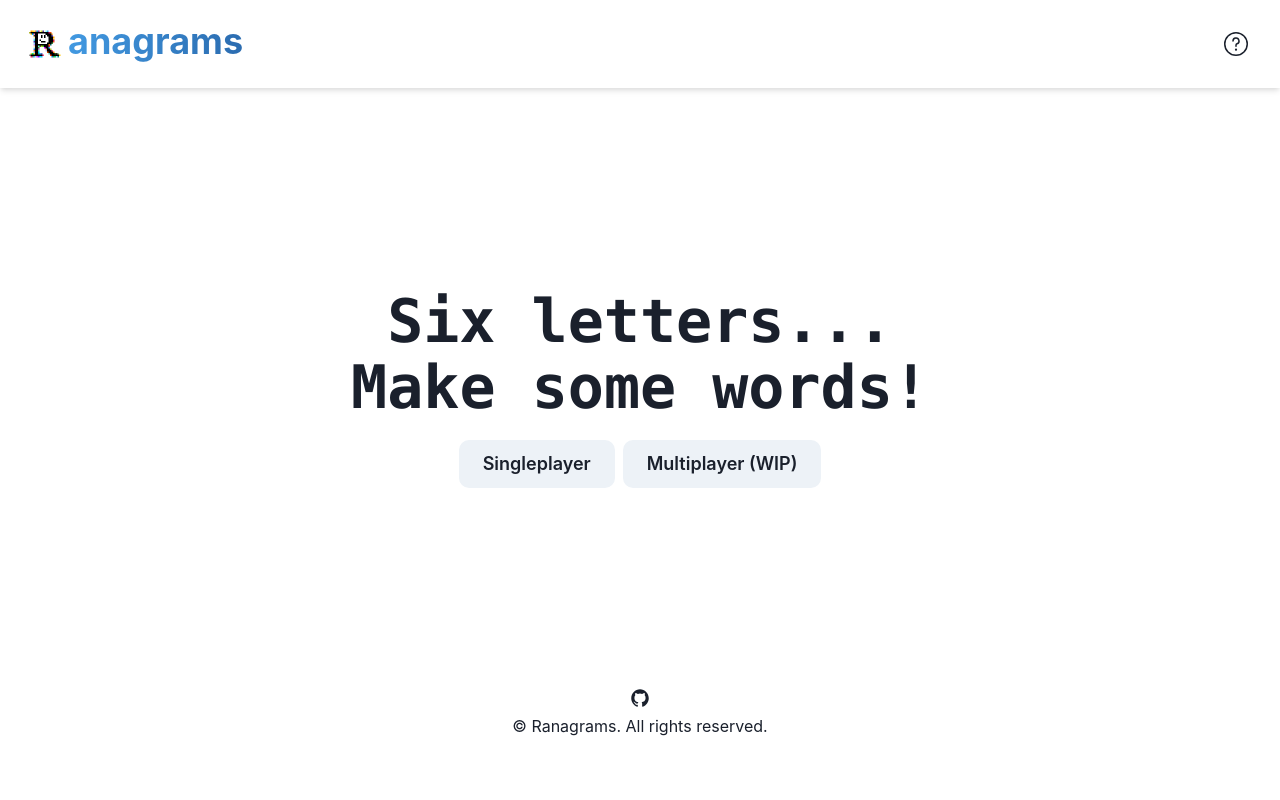
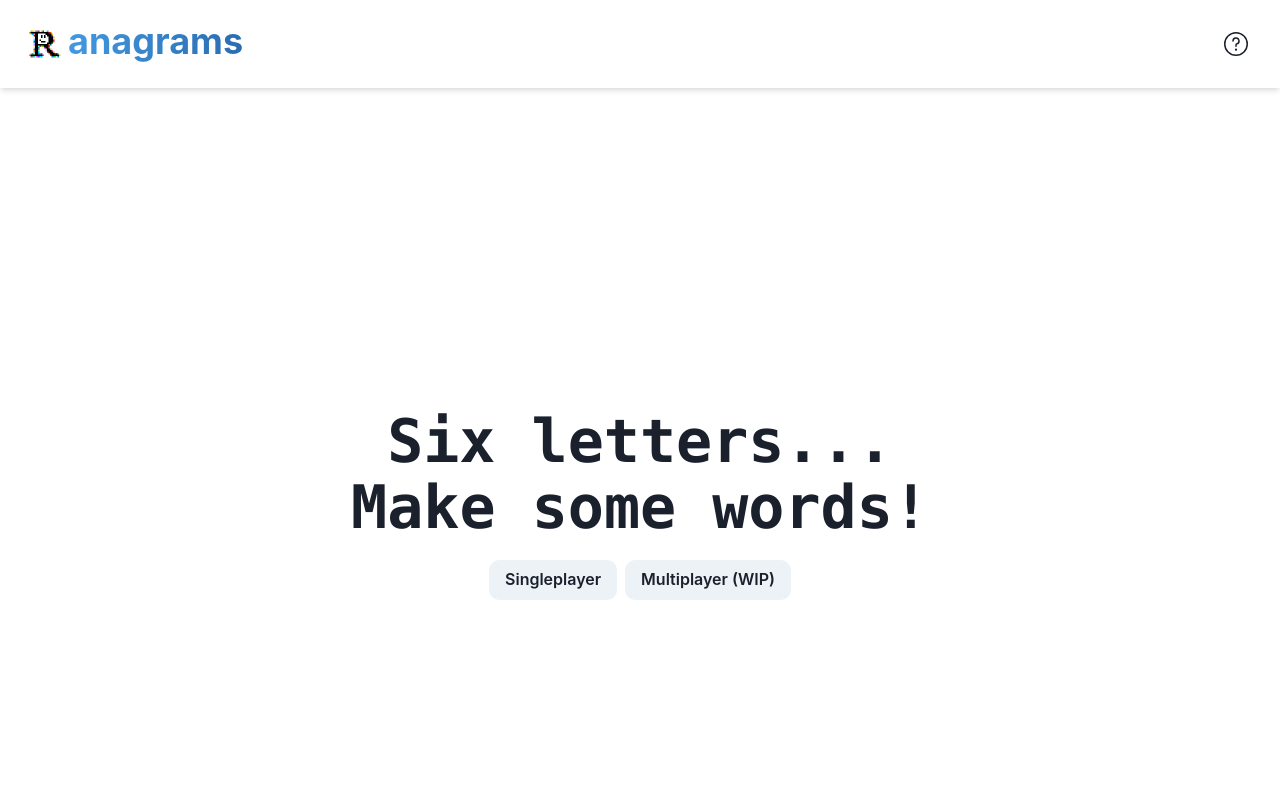
Before and after one commit to fe-i/Ranagrams, a Next.js app: page / in a window 1280 px wide. Shown: the top 800 px of the page. Built offline with nearby package versions, Linux system fonts and the light colour scheme.

Commit message:
bug fixes & etc

```diff
--- a/src/pages/index.tsx
+++ b/src/pages/index.tsx
@@ -13,7 +13,7 @@ const Home: NextPage = () => {
 				textAlign="center"
 				gap={5}
 				px={8}
-				py={{ base: 180, md: 200 }}>
+				py={{ base: "30vh", md: "40vh" }}>
 				<Heading
 					fontFamily="mono"
 					fontWeight={600}
@@ -24,20 +24,10 @@ const Home: NextPage = () => {
 					Make some words!
 				</Heading>
 				<Flex gap={2}>
-					<Button
-						as={Link}
-						href="/singleplayer"
-						title="Singleplayer"
-						borderRadius={10}
-						size="lg">
+					<Button as={Link} href="/singleplayer" title="Singleplayer" borderRadius={10}>
 						Singleplayer
 					</Button>
-					<Button
-						as={Link}
-						href="/multiplayer"
-						title="Multiplayer"
-						borderRadius={10}
-						size="lg">
+					<Button as={Link} href="/multiplayer" title="Multiplayer" borderRadius={10}>
 						Multiplayer (WIP)
 					</Button>
 				</Flex>
```
Also changed, not shown: src/pages/singleplayer/index.tsx (+11 -1 lines), 1 other file (tests, documents, lock files or other folders).
